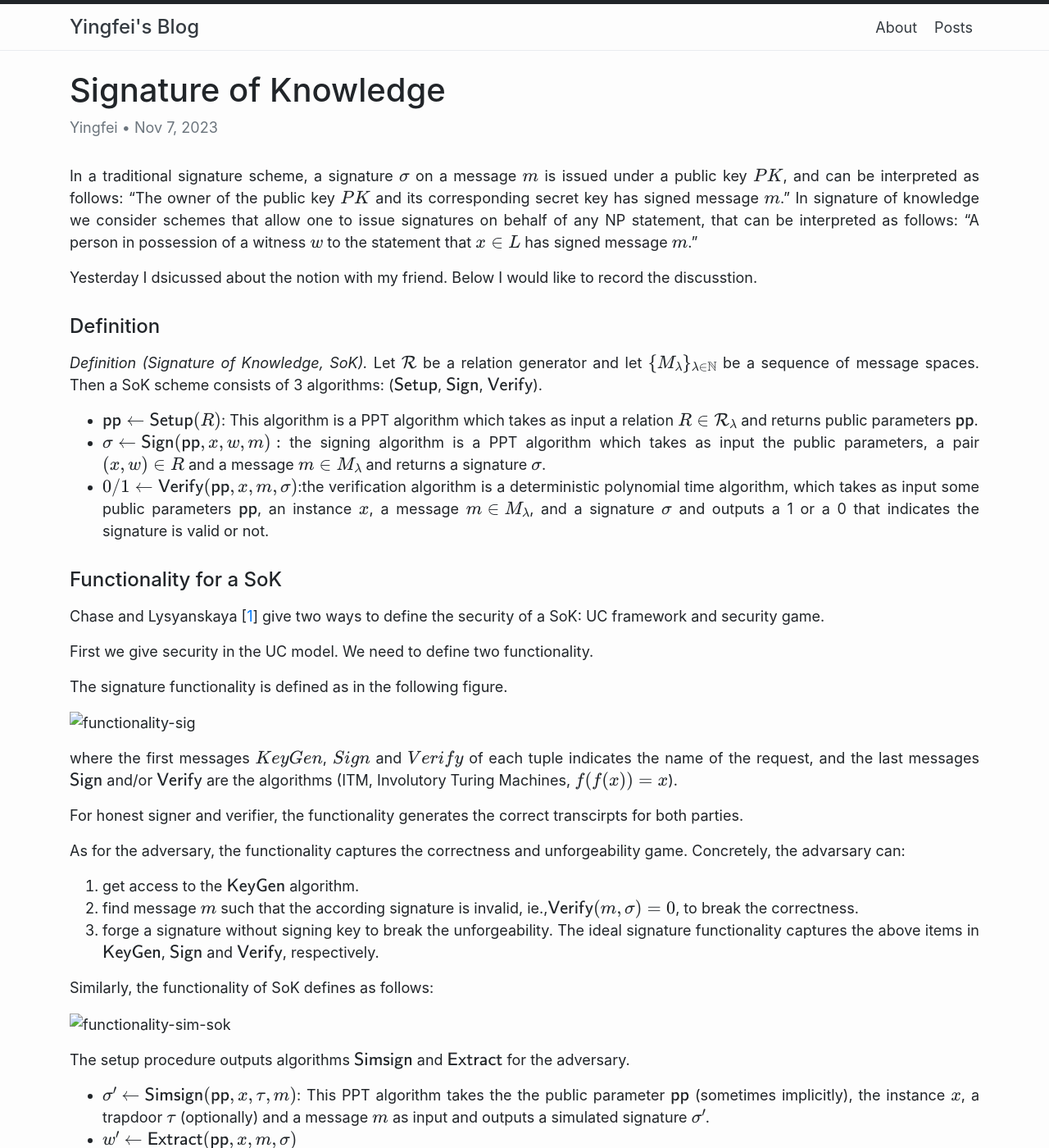
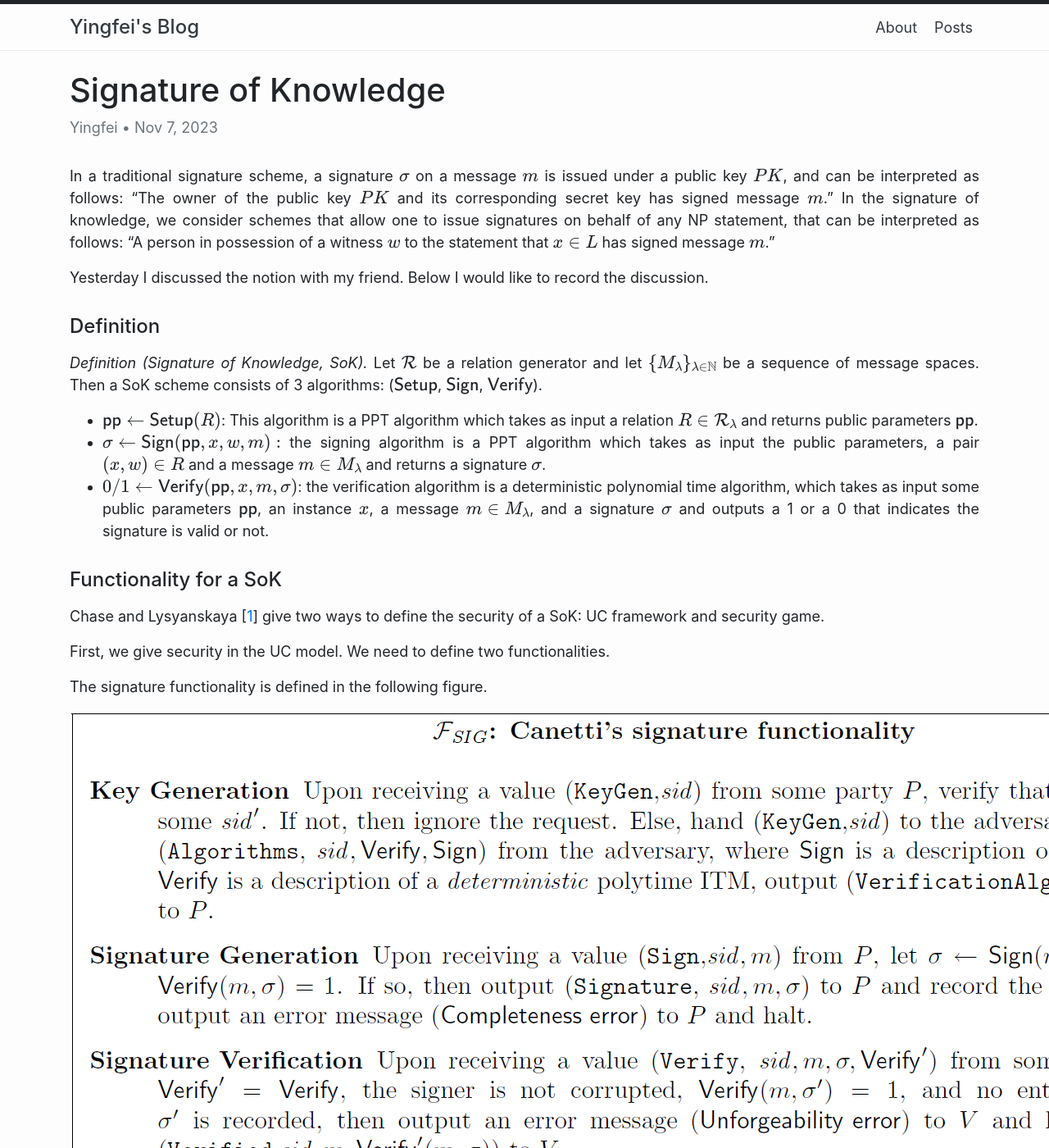
Before and after one commit to YanYingfei/yanyingfei.github.io, a Jekyll site: the page built from _posts/2023-11-07-Signature-of-Knowledge.md, in a window 1280 px wide and 1400 px high. Shown: the whole window at 82% size. Built offline with Jekyll 4.4.1, drawn with Linux system fonts in a browser that asks for light colours; formulas are drawn with MathJax 3; some of the changed text lies outside the part shown.

Commit message:
update sok

```diff
--- a/_posts/2023-11-07-Signature-of-Knowledge.md
+++ b/_posts/2023-11-07-Signature-of-Knowledge.md
@@ -1,14 +1,14 @@
 ---
 layout: post
 title: Signature of Knowledge
-categories: signatures
+categories: signatures, NIZK
 author: Yingfei
 ---
 
 In a traditional signature scheme, a signature $\sigma$ on a message $m$ is issued under a public key $PK$, and can be interpreted as follows: “The owner of the public key $PK$ and its corresponding
-secret key has signed message $m$.” In signature of knowledge we consider schemes that allow one to issue signatures on behalf of any NP statement, that can be interpreted as follows: “A person in possession of a witness $w$ to the statement that $x \in L$ has signed message $m$.” <!--more-->
+secret key has signed message $m$.” In the signature of knowledge, we consider schemes that allow one to issue signatures on behalf of any NP statement, that can be interpreted as follows: “A person in possession of a witness $w$ to the statement that $x \in L$ has signed message $m$.” <!--more-->
 
-Yesterday I dsicussed about the notion with my friend. Below I would like to record the discusstion.
+Yesterday I discussed the notion with my friend. Below I would like to record the discussion.
 
 #### Definition
 
@@ -16,43 +16,43 @@
 Let $\mathcal{R}$ be a relation generator and let $$\{M_\lambda \}_{\lambda \in \mathbb{N}}$$ be a sequence of message spaces. Then a SoK scheme consists of 3 algorithms: ($\mathsf{Setup}$, $\mathsf{Sign}$, $\mathsf{Verify}$).
 - $\mathsf{pp} \gets \mathsf{Setup} (R)$: This algorithm is a PPT algorithm which takes as input a relation $R \in \mathcal{R}_\lambda$ and returns public parameters $\mathsf{pp}$.
 - $\sigma \gets \mathsf{Sign}(\mathsf{pp},x, w, m):$ the signing algorithm is a PPT algorithm which takes as input the public parameters, a pair $(x,w) \in R$ and a message $m \in M_\lambda$ and returns a signature $\sigma$.
-- $0/1 \gets \mathsf{Verify}(\mathsf{pp}, x, m, \sigma)$:the verification algorithm is a deterministic polynomial time algorithm, which takes as input some public parameters $\mathsf{pp}$, an instance $x$, a message $m \in M_\lambda$, and a signature $\sigma$ and outputs a 1 or a 0 that indicates the signature is valid or not.
+- $0/1 \gets \mathsf{Verify}(\mathsf{pp}, x, m, \sigma)$: the verification algorithm is a deterministic polynomial time algorithm, which takes as input some public parameters $\mathsf{pp}$, an instance $x$, a message $m \in M_\lambda$, and a signature $\sigma$ and outputs a 1 or a 0 that indicates the signature is valid or not.
 
 #### Functionality for a SoK
 Chase and Lysyanskaya [<a href="#ref1">1</a>] give two ways to define the security of a SoK: UC framework and security game.
 
-First we give security in the UC model. We need to define two functionality.
+First, we give security in the UC model. We need to define two functionalities.
 
-The signature functionality is defined as in the following figure.
-<p><img src="./_posts/pics/functionality-sig.png" alt="functionality-sig"/></p>
-where the first messages $KeyGen$, $Sign$ and $Verify$ of each tuple indicates the name of the request,  and the last messages $\mathsf{Sign}$ and/or $\mathsf{Verify}$ are the algorithms (ITM, Involutory Turing Machines, $f(f(x))=x$).
+The signature functionality is defined in the following figure.
+<p><img src="/functionality-sig.png" alt="functionality-sig"/></p>
+where the first messages $KeyGen$, $Sign$, and $Verify$ of each tuple indicate the name of the request,  and the last messages $\mathsf{Sign}$ and/or $\mathsf{Verify}$ are the algorithms (ITM, Involutory Turing Machines, $f(f(x))=x$).
 
-For honest signer and verifier, the functionality generates the correct transcirpts for both parties.
+For honest signers and verifier, the functionality generates the correct transcripts for both parties.
 
-As for the adversary, the functionality captures the correctness and unforgeability game. Concretely, the advarsary can:
-1. get access to the $\mathsf{KeyGen}$ algorithm.
-2. find message $m$ such that the according signature is invalid, ie.,$\mathsf{Verify}(m, \sigma) = 0$, to break the correctness.
-3. forge a signature without signing key to break the unforgeability.
+As for the adversary, the functionality captures the correctness and unforgeability game. Concretely, the adversary can:
+1. get access to the $\mathsf{KeyGen}$ algorithm,
+2. find message $m$ such that the according signature is invalid, ie.,$\mathsf{Verify}(m, \sigma) = 0$, to break the correctness,
+3. forge a signature without the signing key to break the unforgeability.
 The ideal signature functionality captures the above items in $\mathsf{KeyGen}$, $\mathsf{Sign}$ and $\mathsf{Verify}$, respectively.
 
-Similarly, the functionality of SoK defines as follows:
-<p><img src="./_posts/pics/functionality-sim-sok.png" alt="functionality-sim-sok"/></p>
+Similarly, the functionality of SoK is defined as follows:
+<p><img src="/functionality-sim-sok.png" alt="functionality-sim-sok"/></p>
 
 The setup procedure outputs algorithms $\mathsf{Simsign}$ and $\mathsf{Extract}$ for the adversary.
 - $\sigma' \gets \mathsf{Simsign}(\mathsf{pp}, x, \tau, m)$: This PPT algorithm takes the the public parameter $\mathsf{pp}$ (sometimes implicitly), the instance $x$,  a trapdoor $\tau$ (optionally) and a message $m$ as input and outputs a simulated signature $\sigma'$.
 - $w' \gets \mathsf{Extract} (\mathsf{pp}, x, m, \sigma)$
 
 There are three things that the *signature generation* part of the $F_{SOK}$ functionality captures.
-- **(Soundness)** The first is that in order to issue a signature, the party who calls the functionality must supply $(m, x, w)$ where $w$ is a valid witness to the statement that $x \in L$.
+- **(Soundness)** The first is that to issue a signature, the party who calls the functionality must supply $(m, x, w)$ where $w$ is a valid witness to the statement that $x \in L$.
 - **(Zero-knowledge)** The second is that a signature reveals nothing about the witness that is used. This is captured by issuing the formal signature $\sigma$ via a procedure ($\mathsf{Simsign}$) that does not take $w$ as an input.
-- **(Correctness)** Finally, the signature generation step must ensure that the verification algorithm $\mathsf{Verify}$ is complete, i.e., that it will accept the resulting signature $\sigma$. If it find that $\mathsf{Verify}$ is incomplete, $F_{SOK}$ will output an error message (Completeness error) and halt, just as $F_{SIG}$ does.
+- **(Correctness)** Finally, the signature generation step must ensure that the verification algorithm $\mathsf{Verify}$ is complete, i.e., that it will accept the resulting signature $\sigma$. If it finds that $\mathsf{Verify}$ is incomplete, $F_{SOK}$ will output an error message (Completeness error) and halt, just as $F_{SIG}$ does.
 
 The *signature verification* part of $F_{SOK}$ accepts signatures $(m, x, \sigma)$ such that $\mathsf{Verify}(m, x, \sigma) = 1$ for $x \in L$, which is captured by two aspects.
 - **(Unforgeability)** $m$ was previously signed on behalf of $x \in L$, and $\sigma$ is the resulting signature. Namely, $(m, \sigma)$ is recorded in $\mathsf{Sign}$, which is the same as in $F_{SIG}$.
 - **(Knowledge Soundness)** When $m$ was not signed previously, the verification algorithm must somehow check that whoever generated $\sigma$ knew the witness $w$. That is, the algorithm can run $\mathsf{Extract}$ to extract the witness $w$ behind a signature $(m,\sigma)$. If the resulting witness $w$ is valid, then the signature is valid.
 
-#### Game Sytle.
-In this section we show the game-based security. In a word, a SoK is SimExt-secure if it is correct, simulatable and sim-extractable. The formal defintion is given below.
+#### Game Style.
+In this section, we show the game-based security. In a word, a SoK is SimExt-secure if it is correct, simulatable, and sim-extractable. The formal definition is given below.
 
 *Definition (SimExt-security).* Let $L$ be the language defined by a polynomial-time Turing machine $M_L$ as explained above, such that all witnesses for $x \in L$ are of known polynomial length
 p(|x|). Then ($\mathsf{Setup}$, $\mathsf{Sign}$, $\mathsf{Verify}$) constitute a SimExt-secure signature of knowledge of a witness
@@ -62,7 +62,7 @@
 - **Simulatability** There exists a polynomial time simulator consisting of algorithms $\mathsf{Simsetup}$ and $\mathsf{Simsign}$ such that for all probabilistic polynomial-time adversaries $\mathcal{A}$ there exists a negligible functions $\nu$ such that for all polynomials $f$, for all $\lambda$, for all auxiliary input $$s \in \{0,1\}^{f{\lambda}},$$
 $$\begin{equation} | \begin{aligned} Pr[(\mathsf{pp},\tau) \gets \mathsf{Simsetup}(\lambda); b\gets \mathcal{A}^{\mathsf{Simsign}(\mathsf{pp}, \tau,\cdot)}(s,\mathsf{pp}): b=1] \\ - Pr[\mathsf{pp} \gets \mathsf{Setup}(\lambda); b\gets \mathcal{A}^{\mathsf{Sign}(\mathsf{pp}, \cdot)}(s,\mathsf{pp}): b=1]\end{aligned} |= \nu{\lambda}, \end{equation}$$
 
-where $\tau$ is the additional trapdoor value that the simulator needs in order to simulate the signatures without knowing a witness.
+where $\tau$ is the additional trapdoor value that the simulator needs to simulate the signatures without knowing a witness.
 - **Sim-Extraction** In addition to $(\mathsf{Simsetup, Simsign})$, there exists an extractor algorithm $\mathsf{Extract}$ such that for all probabilistic polynomial time adversaries $\mathcal{A}$ there exists a negligible functions $\nu$ such that for all polynomials $f$,  for all $\lambda$, for all auxiliary input $$s \in \{0,1\}^{f{\lambda}},$$
 $$\begin{equation} Pr\left[\begin{aligned} (\mathsf{pp},\tau) \gets \mathsf{Simsetup}(\lambda); (M_L,x,m,\sigma) \gets \mathcal{A}^{\mathsf{Simsign}(\mathsf{pp}, \tau,\cdot)}; \\
 w \gets \mathsf{Extract}(\mathsf{pp}, \tau, M_L, x, m, \sigma):\\ M_L(x,w) \vee (M_L, x, m) \in Q^{+} \vee \lnot \mathsf{Verify}(\mathsf{pp},M_L, x, m, \sigma)
```
Also changed, not shown: functionality-sig.png (added), functionality-sim-sok.png (added).
